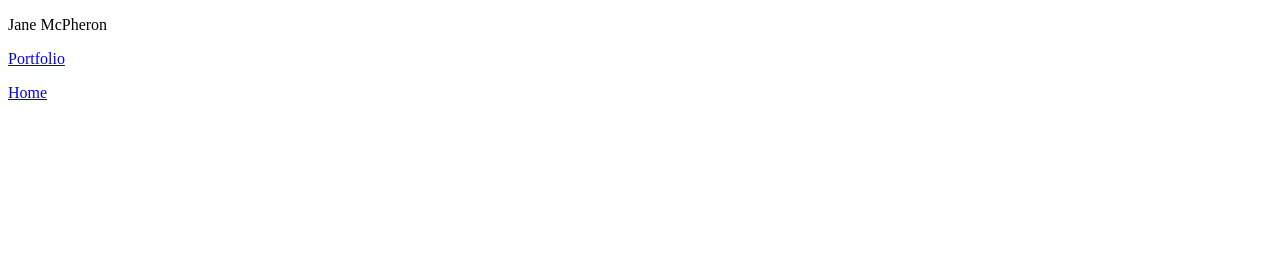
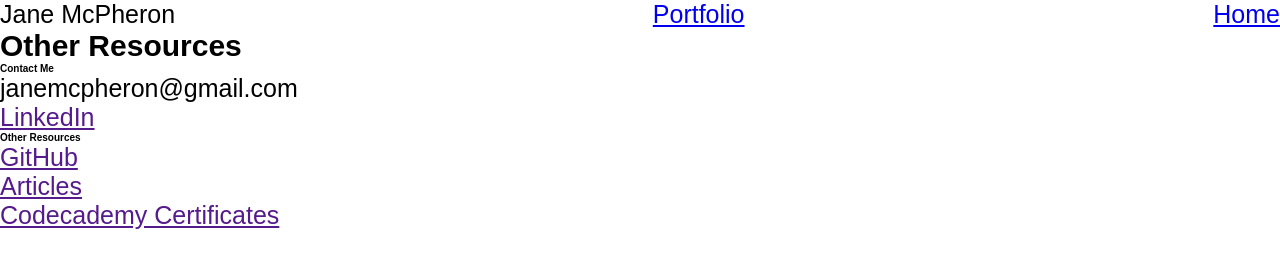
Before and after one commit to jvmcpheron/Coding_Portfolio, a plain HTML site: page resources.html in a window 1280 px wide. Drawn offline with Linux system fonts and the light colour scheme.

Commit message:
new image and design change

```diff
--- a/resources.html
+++ b/resources.html
@@ -5,6 +5,7 @@
     <meta http-equiv="X-UA-Compatible" content="IE=edge">
     <meta name="viewport" content="width=device-width, initial-scale=1.0">
     <title>Portfolio Resources</title>
+    <link href="./style.css" rel="stylesheet">
 </head>
 <body>
     <header>
@@ -16,5 +17,22 @@
             <a href="./index.html" class="nav-link"><p class="nav-p">Home</p></a>
         </nav>
     </header>
+
+    <main class="main">
+        <h2>Other Resources</h2>
+        <div class="resources">
+        <section class="contact">
+            <h4>Contact Me</h4>
+            <p class="email">janemcpheron@gmail.com</p>
+            <a href="" target="_blank"><p class="linkedin">LinkedIn</p></a>
+        </section>
+        <section class="otherres">
+            <h4>Other Resources</h4>
+            <a href="" target="_blank"><p class="github">GitHub</p></a>
+            <a href="" target="_blank"><p class="wixsite">Articles</p></a>
+            <a href="" target="_blank"><p class="codecademy">Codecademy Certificates</p></a>
+        </section>
+        </div>
+    </main>
 </body>
 </html>
--- a/style.css
+++ b/style.css
@@ -0,0 +1,41 @@
+*{
+    margin: 0;
+}
+
+html , body{
+    font-family: sans-serif;
+    font-size: 10px;
+}
+
+header{
+    flex-wrap: wrap;
+    display: flex;
+    justify-content: space-between;
+}
+
+p {
+    font-size: 2.5rem;
+}
+
+h2{
+    font-size: 3rem;
+}
+
+header .logo{
+    display: inline-flex;
+    width: 49%;
+    font-size: 5.5rem;
+
+}
+
+header nav{
+    display: inline-flex;
+    width: 49%;
+    justify-content: space-between;
+
+}
+
+.intro img{
+    justify-content: center;
+    width: 100%;
+}
```
Also changed, not shown: index.html (+7 -8 lines), portfolio.html (+28 -0 lines), codebutterfly.jpg (added).
